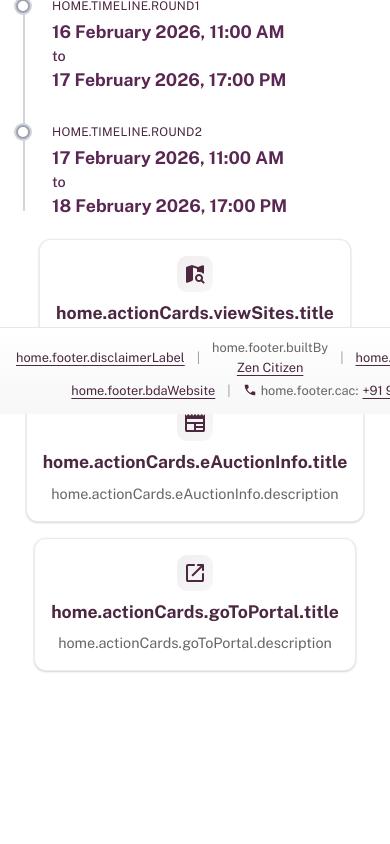
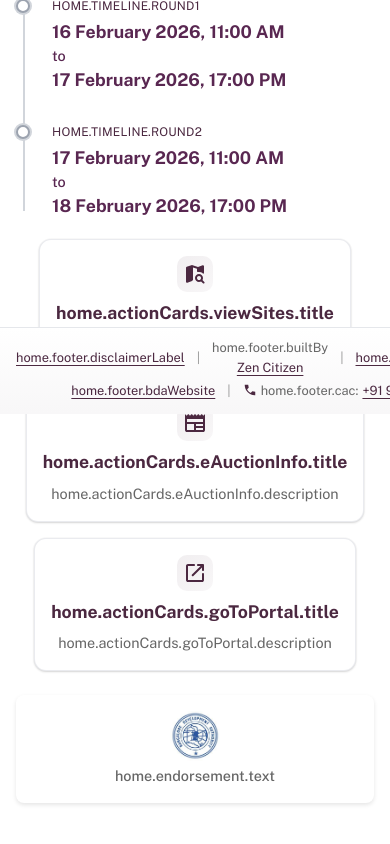
Before and after one commit to zen-citizen/bda-auction-site, a React (Vite) app: page / in a window 390 px wide. Shown: the part 430-1274 px from the top of the page. Before the commit the page ends 1212 px from the top, so only its background shows below. Built offline with nearby package versions, Linux system fonts and the light colour scheme; the HTML template or start-up script is replaced by a standard one; a web font is replaced by a local one.

Commit message:
BDA endorsement and content tweaks

```diff
--- a/src/pages/Home.css
+++ b/src/pages/Home.css
@@ -385,6 +385,29 @@
   line-height: 1.6;
 }
 
+.bda-endorsement {
+  display: flex;
+  flex-direction: column;
+  align-items: center;
+  justify-content: center;
+  gap: 0.25rem;
+  margin: 2rem 0 1.5rem 0;
+  padding: 1.5rem 1rem;
+  text-align: center;
+}
+
+.endorsement-text {
+  font-size: 1rem;
+  color: #666;
+  font-weight: 500;
+}
+
+.bda-logo {
+  height: 60px;
+  width: auto;
+  object-fit: contain;
+}
+
 @media (max-width: 768px) {
   .home {
     padding: 0.25rem 1rem var(--footer-height, 160px) 1rem;
@@ -581,6 +604,20 @@
     margin-bottom: 0;
   }
 
+  .bda-endorsement {
+    gap: 0.25rem;
+    margin: 1.5rem 0 1rem 0;
+    padding: 1rem;
+  }
+
+  .endorsement-text {
+    font-size: 0.9rem;
+  }
+
+  .bda-logo {
+    height: 50px;
+  }
+
   .home-footer {
     padding: 0.875rem 1rem 1rem 1rem;
   }
--- a/src/pages/Home.jsx
+++ b/src/pages/Home.jsx
@@ -509,6 +509,11 @@ function Home() {
         </a>
       </div>
 
+      <div className="bda-endorsement">
+        <img src="/bda_logo.png" alt="BDA Logo" className="bda-logo" />
+        <span className="endorsement-text">{t('home.endorsement.text')}</span>
+      </div>
+
       <div ref={footerRef} className="home-footer">
         <div className="built-by">
           <div className="footer-line-1">
--- a/src/pages/InfoPage.css
+++ b/src/pages/InfoPage.css
@@ -4,16 +4,21 @@
   display: flex;
   flex-direction: column;
   scroll-behavior: smooth;
+  scrollbar-gutter: stable;
+  width: 100%;
+  box-sizing: border-box;
 }
 
 .info-container {
   max-width: 1200px;
+  width: 100%;
   margin: 0 auto;
   padding: 0 1.5rem var(--footer-height, 180px) 1.5rem;
   display: flex;
   flex-direction: column;
   flex: 1;
   min-height: 0;
+  box-sizing: border-box;
 }
 
 .info-page-layout {
@@ -21,6 +26,8 @@
   grid-template-columns: 240px 1fr;
   gap: 2rem;
   align-items: start;
+  width: 100%;
+  box-sizing: border-box;
 }
 
 .info-header-sticky {
@@ -35,6 +42,8 @@
   align-self: start;
   height: fit-content;
   padding-left: 1rem;
+  width: 240px;
+  box-sizing: border-box;
 }
 
 .info-menu-toggle-mobile {
@@ -97,6 +106,8 @@
   overflow-y: auto;
   padding: 0 0 2rem 0;
   max-width: 900px;
+  width: 100%;
+  box-sizing: border-box;
 }
 
 .info-header-sticky h1 {
@@ -571,6 +582,32 @@
   text-underline-offset: 0.25em;
 }
 
+.bda-endorsement {
+  display: flex;
+  flex-direction: column;
+  align-items: center;
+  justify-content: center;
+  gap: 0.25rem;
+  margin: -2rem 0 5rem 0;
+  padding: 1.5rem 1rem;
+  text-align: center;
+  background: white;
+  border-radius: 8px;
+  box-shadow: 0 2px 4px rgba(0, 0, 0, 0.1);
+}
+
+.endorsement-text {
+  font-size: 1rem;
+  color: #666;
+  font-weight: 500;
+}
+
+.bda-logo {
+  height: 60px;
+  width: auto;
+  object-fit: contain;
+}
+
 @media (max-width: 768px) {
   .info-page {
     padding-top: 1rem;
@@ -945,4 +982,18 @@
   .footer-line-2 > span {
     white-space: nowrap;
   }
+
+  .bda-endorsement {
+    gap: 0.25rem;
+    margin: -1.5rem 0 4rem 0;
+    padding: 1rem;
+  }
+
+  .endorsement-text {
+    font-size: 0.9rem;
+  }
+
+  .bda-logo {
+    height: 50px;
+  }
 }
--- a/src/pages/InfoPage.jsx
+++ b/src/pages/InfoPage.jsx
@@ -561,6 +561,11 @@ function InfoPage() {
         </div>
       </div>
 
+      <div className="bda-endorsement">
+        <img src="/bda_logo.png" alt="BDA Logo" className="bda-logo" />
+        <span className="endorsement-text">{t('home.endorsement.text')}</span>
+      </div>
+
       <div ref={footerRef} className="home-footer">
         <div className="built-by">
           <div className="footer-line-1">
--- a/src/pages/TermsAndConditionsPage.css
+++ b/src/pages/TermsAndConditionsPage.css
@@ -4,16 +4,21 @@
   display: flex;
   flex-direction: column;
   scroll-behavior: smooth;
+  scrollbar-gutter: stable;
+  width: 100%;
+  box-sizing: border-box;
 }
 
 .info-container {
   max-width: 1200px;
+  width: 100%;
   margin: 0 auto;
   padding: 0 1.5rem var(--footer-height, 180px) 1.5rem;
   display: flex;
   flex-direction: column;
   flex: 1;
   min-height: 0;
+  box-sizing: border-box;
 }
 
 .info-page-layout {
@@ -21,6 +26,8 @@
   grid-template-columns: 240px 1fr;
   gap: 2rem;
   align-items: start;
+  width: 100%;
+  box-sizing: border-box;
 }
 
 .info-header-sticky {
@@ -35,6 +42,8 @@
   align-self: start;
   height: fit-content;
   padding-left: 1rem;
+  width: 240px;
+  box-sizing: border-box;
 }
 
 .info-menu-toggle-mobile {
@@ -97,6 +106,8 @@
   overflow-y: auto;
   padding: 0 0 2rem 0;
   max-width: 900px;
+  width: 100%;
+  box-sizing: border-box;
 }
 
 .info-header-sticky h1 {
@@ -153,6 +164,18 @@
   margin-top: 0;
   padding-top: 0;
   border-top: none;
+}
+
+#eligibility {
+  margin-top: 0;
+  padding-top: 0;
+  border-top: none !important;
+}
+
+#emd-handling {
+  margin-top: 0;
+  padding-top: 0;
+  border-top: none !important;
 }
 
 .info-subsection h3 {
@@ -271,6 +294,32 @@
 .built-by a:hover {
   text-decoration: underline;
   text-underline-offset: 0.25em;
+}
+
+.bda-endorsement {
+  display: flex;
+  flex-direction: column;
+  align-items: center;
+  justify-content: center;
+  gap: 0.25rem;
+  margin: 1rem 0 5rem 0;
+  padding: 1.5rem 1rem;
+  text-align: center;
+  background: white;
+  border-radius: 8px;
+  box-shadow: 0 2px 4px rgba(0, 0, 0, 0.1);
+}
+
+.endorsement-text {
+  font-size: 1rem;
+  color: #666;
+  font-weight: 500;
+}
+
+.bda-logo {
+  height: 60px;
+  width: auto;
+  object-fit: contain;
 }
 
 @media (max-width: 768px) {
@@ -418,4 +467,18 @@
   .footer-line-2 > span {
     white-space: nowrap;
   }
+
+  .bda-endorsement {
+    gap: 0.25rem;
+    margin: 1rem 0 4rem 0;
+    padding: 1rem;
+  }
+
+  .endorsement-text {
+    font-size: 0.9rem;
+  }
+
+  .bda-logo {
+    height: 50px;
+  }
 }
--- a/src/pages/TermsAndConditionsPage.jsx
+++ b/src/pages/TermsAndConditionsPage.jsx
@@ -378,6 +378,11 @@ function TermsAndConditionsPage() {
         </div>
       </div>
 
+      <div className="bda-endorsement">
+        <img src="/bda_logo.png" alt="BDA Logo" className="bda-logo" />
+        <span className="endorsement-text">{t('home.endorsement.text')}</span>
+      </div>
+
       <div ref={footerRef} className="home-footer">
         <div className="built-by">
           <div className="footer-line-1">
```
Also changed, not shown: src/i18n/locales/en/translation.json (+6 -3 lines), src/i18n/locales/kn/translation.json (+5 -2 lines), public/bda_logo.png (added).
